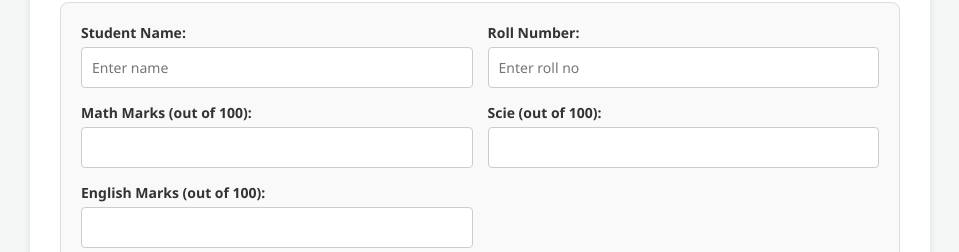
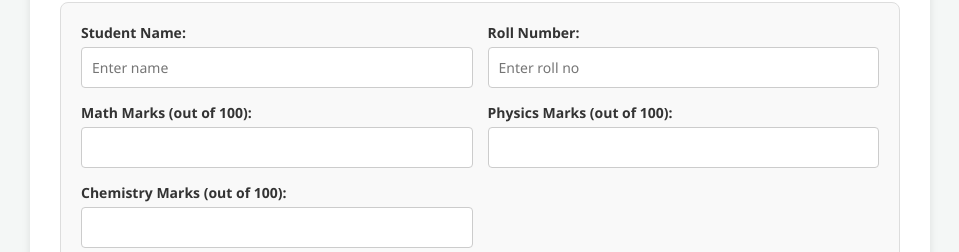
Before and after one commit to BeVishalgg/VSEC_ASSIGN_3, a plain HTML site: page index.html in a window 1280 px wide. Shown: the part 101-353 px from the top of the page, without its empty margins (160-1119 px from the left). Drawn offline with Linux system fonts and the light colour scheme.

Commit message:
Update labels for science and English marks

```diff
--- a/index.html
+++ b/index.html
@@ -141,11 +141,11 @@
                 <input type="number" id="mathMarks" required min="0" max="100">
             </div>
             <div class="form-group">
-                <label for="sciMarks">Scie (out of 100):</label>
+                <label for="sciMarks">Physics Marks (out of 100):</label>
                 <input type="number" id="sciMarks" required min="0" max="100">
             </div>
             <div class="form-group">
-                <label for="engMarks">English Marks (out of 100):</label>
+                <label for="engMarks">Chemistry Marks (out of 100):</label>
                 <input type="number" id="engMarks" required min="0" max="100">
             </div>
             <div class="form-group full-width">
```
